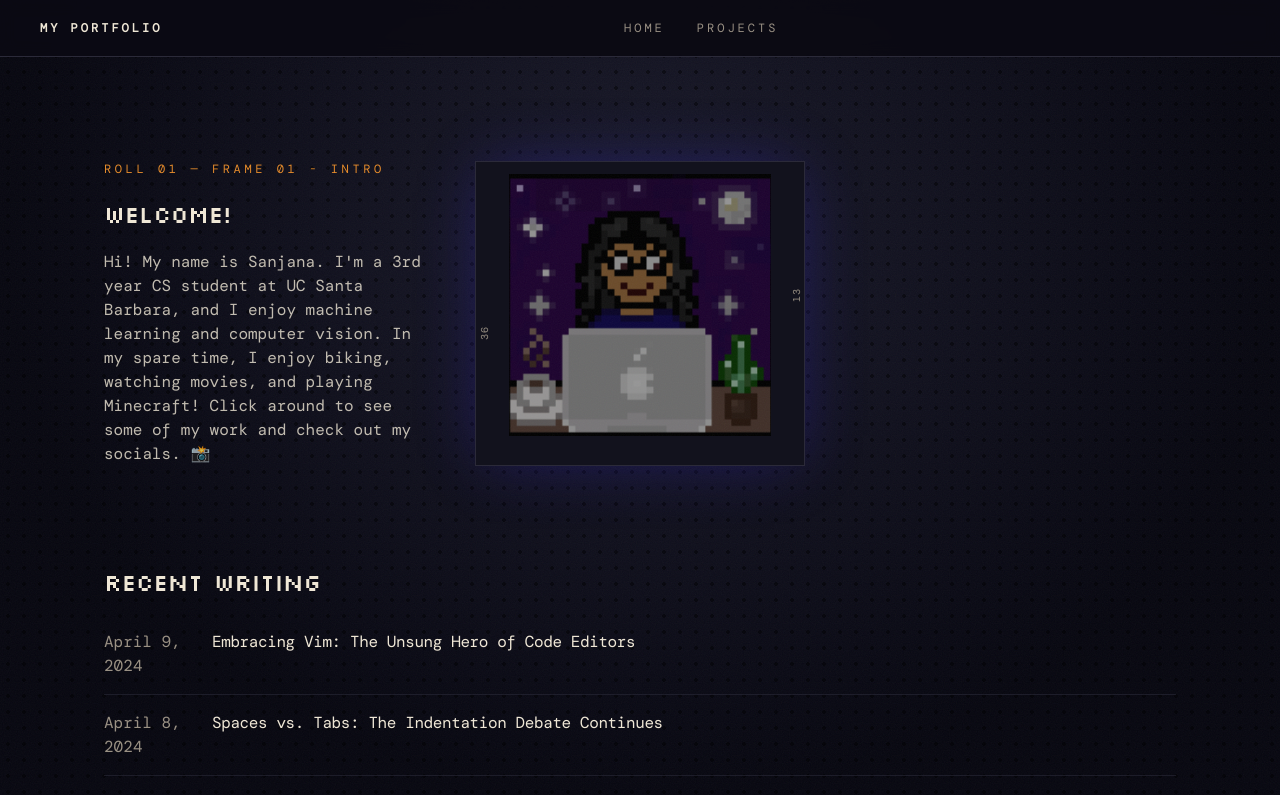
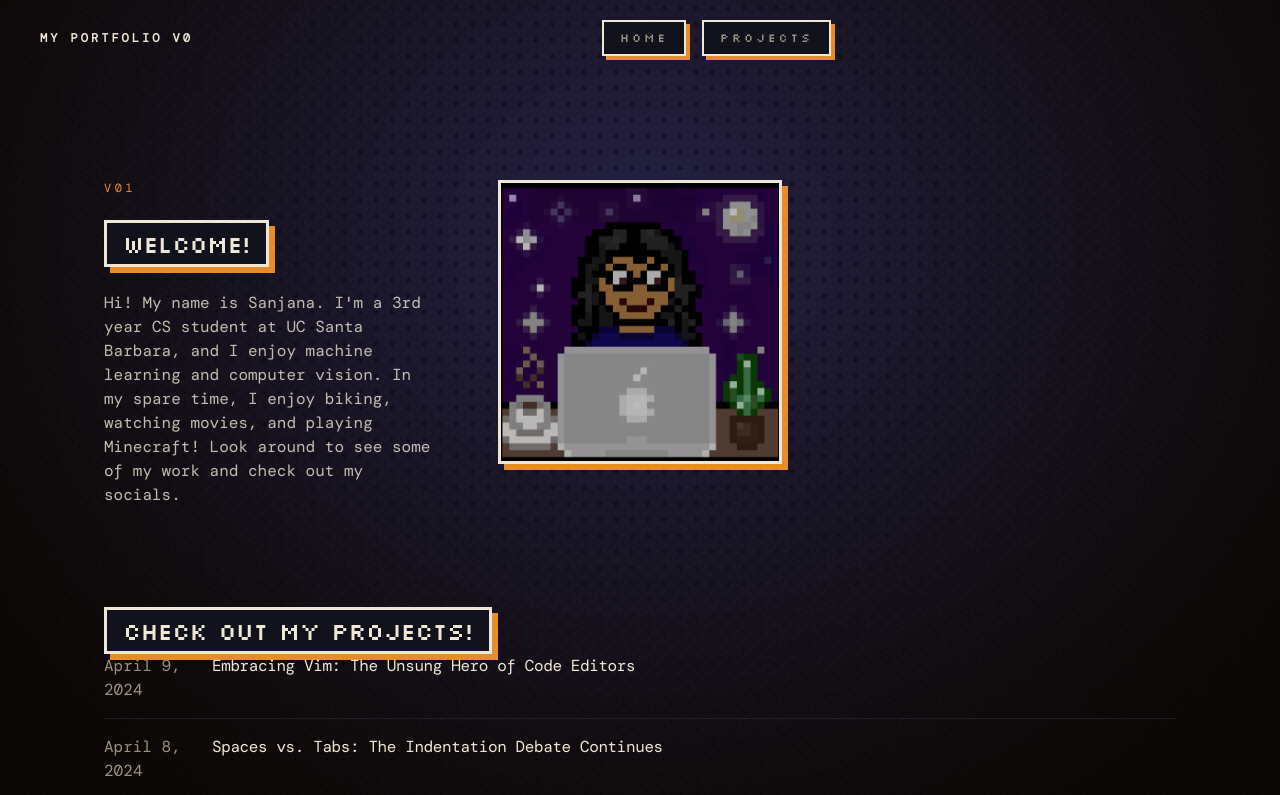
Before and after one commit to sanjanab1/portfolio, a Next.js app in the folder blog/: page / in a window 1280 px wide. Shown: the top 795 px of the page. Built offline with nearby package versions, Linux system fonts and the light colour scheme.

Commit message:
feat(ui): ui overhaul

```diff
--- a/blog/app/components/nav.tsx
+++ b/blog/app/components/nav.tsx
@@ -11,18 +11,17 @@ const navItems = {
 
 export function Navbar() {
   return (
-    <header className="sticky top-0 z-40 mb-16 border-b border-border bg-background/95 backdrop-blur">
+    <header className="sticky top-0 z-40 mb-16  backdrop">
       <nav className="flex items-center justify-between gap-6 px-6 md:px-10 py-5 font-mono text-xs tracking-[0.25em] uppercase">
         <Link href="/" className="text-foreground font-bold shrink-0">
-          My Portfolio
+          My Portfolio V0
         </Link>
-
-        <div className="hidden md:flex items-center gap-8">
+        <div className="hidden md:flex items-center gap-4">
           {Object.entries(navItems).map(([path, { name }]) => (
             <Link
               key={path}
               href={path}
-              className="text-muted-foreground transition-colors hover:text-primary"
+              className="pixel-box-sm bg-card px-4 py-2 font-display text-muted-foreground transition-all hover:-translate-x-0.5 hover:-translate-y-0.5 hover:text-primary active:translate-x-0 active:translate-y-0 active:shadow-none"
             >
               {name}
             </Link>
--- a/blog/app/components/ui/button.tsx
+++ b/blog/app/components/ui/button.tsx
@@ -5,23 +5,21 @@ import { cva, type VariantProps } from 'class-variance-authority'
 import { cn } from '@/lib/utils'
 
 const buttonVariants = cva(
-  "inline-flex items-center justify-center gap-2 whitespace-nowrap rounded-md text-sm font-medium cursor-pointer transition-colors focus-visible:outline-none focus-visible:ring-1 focus-visible:ring-ring disabled:pointer-events-none disabled:opacity-50 disabled:cursor-not-allowed [&_svg]:pointer-events-none [&_svg]:size-4 [&_svg]:shrink-0",
+  "pixel-box-sm inline-flex items-center justify-center gap-2 whitespace-nowrap font-mono uppercase tracking-widest text-sm font-medium cursor-pointer transition-transform hover:-translate-x-0.5 hover:-translate-y-0.5 active:translate-x-0 active:translate-y-0 active:shadow-none focus-visible:outline-none focus-visible:ring-1 focus-visible:ring-ring disabled:pointer-events-none disabled:opacity-50 disabled:cursor-not-allowed [&_svg]:pointer-events-none [&_svg]:size-4 [&_svg]:shrink-0",
   {
     variants: {
       variant: {
-        default: 'bg-primary text-primary-foreground shadow hover:bg-primary/90',
-        destructive:
-          'bg-destructive text-destructive-foreground shadow-sm hover:bg-destructive/90',
-        outline:
-          'border border-input bg-background shadow-sm hover:bg-accent hover:text-accent-foreground',
-        secondary: 'bg-secondary text-secondary-foreground shadow-sm hover:bg-secondary/80',
-        ghost: 'hover:bg-accent hover:text-accent-foreground',
-        link: 'text-primary underline-offset-4 hover:underline',
+        default: 'bg-primary text-primary-foreground hover:bg-primary/90',
+        destructive: 'bg-destructive text-destructive-foreground hover:bg-destructive/90',
+        outline: 'bg-background hover:bg-accent hover:text-accent-foreground',
+        secondary: 'bg-secondary text-secondary-foreground hover:bg-secondary/80',
+        ghost: 'border-none shadow-none hover:bg-accent hover:text-accent-foreground',
+        link: 'border-none shadow-none text-primary underline-offset-4 hover:underline',
       },
       size: {
         default: 'h-9 px-4 py-2',
-        sm: 'h-8 rounded-md px-3 text-xs',
-        lg: 'h-10 rounded-md px-8',
+        sm: 'h-8 px-3 text-xs',
+        lg: 'h-10 px-8',
         icon: 'h-9 w-9',
       },
     },
--- a/blog/app/components/ui/card.tsx
+++ b/blog/app/components/ui/card.tsx
@@ -6,7 +6,7 @@ const Card = React.forwardRef<HTMLDivElement, React.HTMLAttributes<HTMLDivElemen
   ({ className, ...props }, ref) => (
     <div
       ref={ref}
-      className={cn('rounded-xl border bg-card text-card-foreground shadow', className)}
+      className={cn('pixel-box bg-card text-card-foreground', className)}
       {...props}
     />
   ),
--- a/blog/app/global.css
+++ b/blog/app/global.css
@@ -47,7 +47,7 @@
 
 :root {
   --radius: 0.125rem;
-  --background: oklch(15.096% 0.0192 288.951);
+  --background: rgb(29 25 48);
   --foreground: oklch(0.93 0.024 85);
   --card: oklch(18.789% 0.02228 284.048);
   --card-foreground: oklch(0.93 0.024 85);
@@ -70,8 +70,8 @@
   --film-sprocket: oklch(0.13 0.01 60);
   --gradient-vignette: radial-gradient(
     ellipse at 50% 30%,
-    oklch(22.653% 0.03282 283.469) 0%,
-    oklch(12.802% 0.02135 282.969) 70%
+    oklch(25.686% 0.06938 283.96) 0%,
+    oklch(10% 0.02 60) 90%
   );
   --shadow-halation: 0 0 60px -10px oklch(46.627% 0.25898 273.37 / 0.35);
   --font-display: 'Silkscreen', Georgia, serif;
@@ -116,6 +116,18 @@
     background-color: var(--color-primary);
     color: var(--color-primary-foreground);
   }
+}
+
+@utility pixel-box {
+  border-radius: 0;
+  border: 3px solid var(--color-foreground);
+  box-shadow: 6px 6px 0 0 var(--color-primary);
+}
+
+@utility pixel-box-sm {
+  border-radius: 0;
+  border: 2px solid var(--color-foreground);
+  box-shadow: 4px 4px 0 0 var(--color-primary);
 }
 
 @utility grain {
--- a/blog/app/not-found.tsx
+++ b/blog/app/not-found.tsx
@@ -2,9 +2,9 @@ export default function NotFound() {
   return (
     <section>
       <h1 className="mb-8 text-2xl font-semibold tracking-tighter">
-        404 - Page Not Found
+        404 - Page Not Found D:
       </h1>
-      <p className="mb-4">The page you are looking for does not exist.</p>
+      <p className="mb-4">The page you are looking for does not exist!</p>
     </section>
   )
 }
--- a/blog/app/page.tsx
+++ b/blog/app/page.tsx
@@ -8,26 +8,21 @@ export default function Page() {
       <section className="grid grid-cols-1 md:grid-cols-3 gap-10 items-right py-16 md:py-10">
         <div>
           <p className="font-mono text-xs tracking-[0.3em] text-primary uppercase mb-6">
-            Roll 01 — Frame 01 - INTRO
+            V01
           </p>
-          <h1 className="font-display text-5xl md:text-2xl leading-[1.05] tracking-tight text-foreground">
+          <h1 className="pixel-box inline-block bg-card px-4 py-2 font-display text-5xl md:text-2xl leading-[1.05] tracking-tight text-foreground">
             <TextScramble className="font-display" duration={1000} replayIntervalMs={20000}>
               WELCOME!
             </TextScramble>
-            <br />{' '}
           </h1>
           <p className="mt-6 max-w-md text-foreground/80">
             {`Hi! My name is Sanjana. I'm a 3rd year CS student at UC Santa Barbara, and I enjoy machine learning and computer vision.
-            In my spare time, I enjoy biking, watching movies, and playing Minecraft! Click around to see some of my work
-            and check out my socials. 📸`}
+            In my spare time, I enjoy biking, watching movies, and playing Minecraft! Look around to see some of my work
+            and check out my socials.`}
           </p>
         </div>
 
-        <div className="relative border border-border bg-card p-3 shadow-[var(--shadow-halation)]">
-          <div className="absolute left-2 top-1/2 -translate-y-1/2 -translate-x-full font-mono text-[10px] tracking-widest text-muted-foreground -rotate-90 origin-right pr-3 hidden md:block">
-            36
-          </div>
-          <div className="relative mx-auto aspect-square w-[86%] overflow-hidden">
+        <div className="pixel-box relative mx-auto aspect-square w-[86%] overflow-hidden bg-card">
           <Image
             src="/images/profile-1.png"
             alt="Sanjana portrait"
@@ -35,21 +30,15 @@ export default function Page() {
             className="object-cover"
             priority
           />
-            <div className="absolute inset-0 bg-black/20" />
-            <div className="grain absolute inset-0" />
-          </div>
-          <div className="absolute right-2 top-1/2 -translate-y-1/2 translate-x-full font-mono text-[10px] tracking-widest text-muted-foreground -rotate-90 origin-left pl-3 hidden md:block">
-            13
-          </div>
         </div>
       </section>
 
       <div className="sprocket-strip h-3 w-full mb-12" />
 
       <section>
-        <h2 className="mb-8 font-display text-2xl font-medium tracking-tight text-foreground">
-          Recent Writing
-        </h2>
+        <h1 className="pixel-box inline-block bg-card px-4 py-2 font-display text-5xl md:text-2xl leading-[1.05] tracking-tight text-foreground">
+            Check out my projects!
+        </h1>
         <BlogPosts />
       </section>
     </>
```
Also changed, not shown: 1 other file (tests, documents, lock files or other folders). Lines whose indentation alone changed are shown as unchanged.
